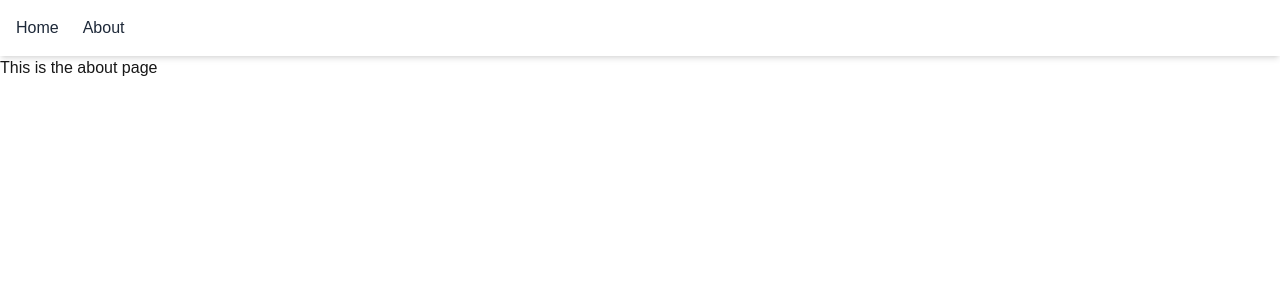
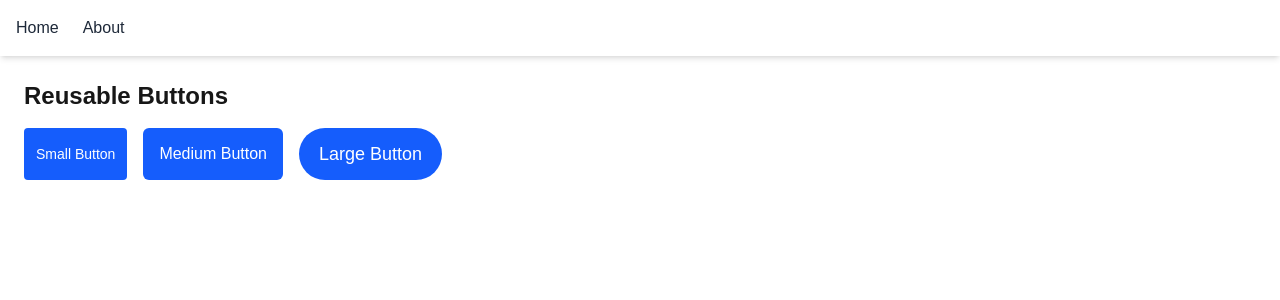
Before and after one commit to Kimulu/alx-project-0x02-setup, a Next.js app in the folder alx-project-0x02/: page /about in a window 1280 px wide. Shown: the top 300 px of the page. Built offline with nearby package versions, Linux system fonts and the light colour scheme.

Commit message:
added a reusable button component rendered on the about page

```diff
--- /dev/null
+++ b/alx-project-0x02/components/common/Button.tsx
@@ -0,0 +1,23 @@
+import { type ButtonProps } from "@/interfaces";
+
+export default function Button({
+  label,
+  size = "medium",
+  shape = "rounded-md",
+  onClick,
+}: ButtonProps) {
+  let sizeClasses = "";
+
+  if (size === "small") sizeClasses = "px-3 py-1 text-sm";
+  else if (size === "large") sizeClasses = "px-5 py-3 text-lg";
+  else sizeClasses = "px-4 py-2 text-base"; // medium
+
+  return (
+    <button
+      className={`bg-blue-600 text-white hover:bg-blue-700 transition font-medium ${sizeClasses} ${shape}`}
+      onClick={onClick}
+    >
+      {label}
+    </button>
+  );
+}
--- a/alx-project-0x02/interfaces/index.ts
+++ b/alx-project-0x02/interfaces/index.ts
@@ -2,3 +2,10 @@
   title: string;
   content: string;
 }
+
+export interface ButtonProps {
+  label: string;
+  size?: "small" | "medium" | "large";
+  shape?: "rounded-sm" | "rounded-md" | "rounded-full";
+  onClick?: () => void;
+}
--- a/alx-project-0x02/pages/about.tsx
+++ b/alx-project-0x02/pages/about.tsx
@@ -1,3 +1,14 @@
-export default function about() {
-  return <h1>This is the about page</h1>;
+import Button from "@/components/common/Button";
+
+export default function About() {
+  return (
+    <div className="min-h-screen p-6 space-y-6">
+      <h1 className="text-2xl font-bold mb-4">Reusable Buttons</h1>
+      <div className="flex gap-4 flex-wrap">
+        <Button label="Small Button" size="small" shape="rounded-sm" />
+        <Button label="Medium Button" size="medium" shape="rounded-md" />
+        <Button label="Large Button" size="large" shape="rounded-full" />
+      </div>
+    </div>
+  );
 }
```
